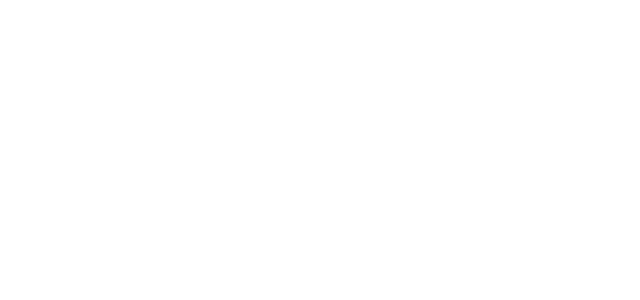
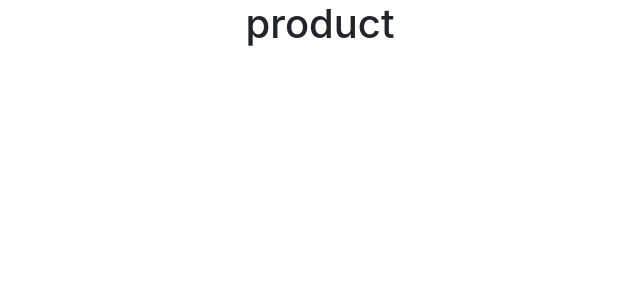
Before and after one commit to adarsh25t/shop-new-online-shoping, a React (Create React App) app: page /viewdetails in a window 1280 px wide. Shown: the top 300 px of the page, without its empty margins (320-960 px from the left). Built offline with nearby package versions, Linux system fonts and the light colour scheme.

Commit message:
start view product section

```diff
--- a/src/App.js
+++ b/src/App.js
@@ -8,6 +8,7 @@
 import Homes from "./pages/Homes";
 import Mobile from "./pages/Mobile";
 import Offers from "./pages/Offers";
+import ViewDetails from "./pages/ViewDetails";
 
 function App() {
   return (
@@ -23,6 +24,7 @@
                 <Route path="/appliances" component={Appliances}/>
                 <Route path="/homes" component={Homes}/>
                 <Route path="/cart" component={Cart}/>
+                <Route path="/viewdetails" component={ViewDetails}/>
             </Switch>
         </BrowserRouter>
     </div>
--- a/src/components/Card.js
+++ b/src/components/Card.js
@@ -1,8 +1,20 @@
+import { useDispatch } from "react-redux";
+import { useHistory } from "react-router-dom";
+import { viewProductAction } from "../store/ReduxStore/ViewDeailsSlice";
 import "./Card.css";
 
 const Card = ({items})=>{
+
+   const history = useHistory()
+   const dispatch = useDispatch();
+
+    const viewProduct = (items)=>{
+        dispatch(viewProductAction.addProduct(items))
+        history.push("/viewdetails")
+    }
+
     return(
-        <div className="card">
+        <div className="card" onClick={()=>viewProduct(items)}>
             <img src={items.image} alt="" />
             <i class="fas fa-heart heart-i"></i>
             <h3>{items.name}</h3>
--- a/src/components/SlideItem.js
+++ b/src/components/SlideItem.js
@@ -27,6 +27,7 @@
     },
   };
 
+
   const Item = DUMMY_DATAS.map((items) => {
     return <Card items={items} />;
   });
--- /dev/null
+++ b/src/pages/ViewDetails.js
@@ -0,0 +1,27 @@
+import { useState } from "react";
+import { useSelector } from "react-redux";
+
+const ViewDetails = ()=>{
+
+    const view  = useSelector((state)=>{
+        return state.view
+    })
+
+
+   const product = view.map((item)=>{
+        return(
+            <div>
+                <img src={item.image} alt="" />
+            </div>
+        )
+    })
+
+
+    return(
+        <div>
+            <h1>product</h1>
+            {product}
+        </div>
+    )
+}
+export default ViewDetails;
--- /dev/null
+++ b/src/store/ReduxStore/ViewDeailsSlice.js
@@ -0,0 +1,15 @@
+import { createSlice } from "@reduxjs/toolkit";
+
+const initialState = [];
+
+const viewProduct = createSlice({
+    name:"viewproduct",
+    initialState,
+    reducers:{
+        addProduct(state,action){
+            state.push(action.payload)
+        }
+    }
+})
+export const viewProductAction = viewProduct.actions;
+export default viewProduct.reducer;
--- a/src/store/ReduxStore/store.js
+++ b/src/store/ReduxStore/store.js
@@ -1,9 +1,11 @@
 import { configureStore } from "@reduxjs/toolkit";
 import LoginPageSlice from "./LoginPageSlice";
+import viewProduct from "./ViewDeailsSlice";
 
 const store = configureStore({
     reducer:{
-        login:LoginPageSlice
+        login:LoginPageSlice,
+        view:viewProduct
     }
 });
 
```
